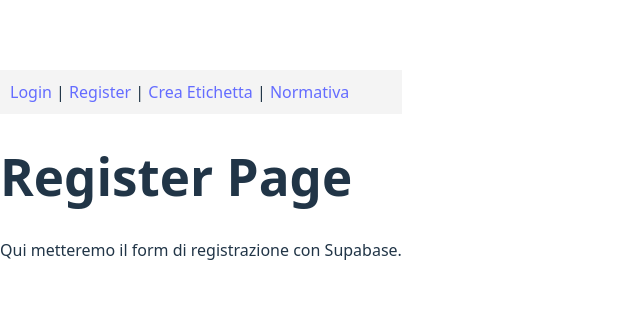
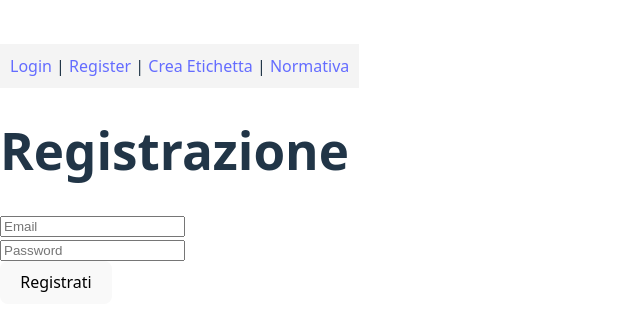
Before and after one commit to sabridalu/labels, a React (Vite) app: page /register in a window 1280 px wide. Shown: the part 226-556 px from the top of the page, without its empty margins (0-640 px from the left). Built offline with nearby package versions, Linux system fonts and the light colour scheme; no server answers.

Commit message:
feat: add Supabase login and registration forms

```diff
--- a/src/pages/Login.tsx
+++ b/src/pages/Login.tsx
@@ -1,9 +1,54 @@
+import { useForm } from "react-hook-form";
+import { z } from "zod";
+import { zodResolver } from "@hookform/resolvers/zod";
+import { supabase } from "../services/supabase";
+import { useState } from "react";
+import { useNavigate } from "react-router-dom";
+
+const schema = z.object({
+  email: z.string().email("Email non valida"),
+  password: z.string().min(6, "Password obbligatoria"),
+});
+
+type FormData = z.infer<typeof schema>;
+
 function Login() {
+  const { register, handleSubmit, formState: { errors } } = useForm<FormData>({
+    resolver: zodResolver(schema),
+  });
+  const [message, setMessage] = useState<string | null>(null);
+  const navigate = useNavigate();
+
+  const onSubmit = async (data: FormData) => {
+    const { error } = await supabase.auth.signInWithPassword({
+      email: data.email,
+      password: data.password,
+    });
+
+    if (error) setMessage(error.message);
+    else {
+      setMessage("Login effettuato!");
+      navigate("/create-label"); // redirect dopo login
+    }
+  };
+
   return (
     <div>
-      <h1>Login Page</h1>
-      <p>Qui metteremo il form di login con Supabase.</p>
+      <h1>Login</h1>
+      <form onSubmit={handleSubmit(onSubmit)}>
+        <div>
+          <input placeholder="Email" {...register("email")} />
+          {errors.email && <p>{errors.email.message}</p>}
+        </div>
+        <div>
+          <input type="password" placeholder="Password" {...register("password")} />
+          {errors.password && <p>{errors.password.message}</p>}
+        </div>
+        <button type="submit">Accedi</button>
+      </form>
+      {message && <p>{message}</p>}
     </div>
   );
 }
+
 export default Login;
--- a/src/pages/Register.tsx
+++ b/src/pages/Register.tsx
@@ -1,9 +1,49 @@
+import { useForm } from "react-hook-form";
+import { z } from "zod";
+import { zodResolver } from "@hookform/resolvers/zod";
+import { useState } from "react";
+import { supabase } from "../services/supabase";
+
+const schema = z.object({
+  email: z.string().email("Email non valida"),
+  password: z.string().min(6, "La password deve avere almeno 6 caratteri"),
+});
+
+type FormData = z.infer<typeof schema>;
+
 function Register() {
+  const { register, handleSubmit, formState: { errors } } = useForm<FormData>({
+    resolver: zodResolver(schema),
+  });
+  const [message, setMessage] = useState<string | null>(null);
+
+  const onSubmit = async (data: FormData) => {
+    const { error } = await supabase.auth.signUp({
+      email: data.email,
+      password: data.password,
+    });
+
+    if (error) setMessage(error.message);
+    else setMessage("Registrazione completata! Controlla la tua email.");
+  };
+
   return (
     <div>
-      <h1>Register Page</h1>
-      <p>Qui metteremo il form di registrazione con Supabase.</p>
+      <h1>Registrazione</h1>
+      <form onSubmit={handleSubmit(onSubmit)}>
+        <div>
+          <input placeholder="Email" {...register("email")} />
+          {errors.email && <p>{errors.email.message}</p>}
+        </div>
+        <div>
+          <input type="password" placeholder="Password" {...register("password")} />
+          {errors.password && <p>{errors.password.message}</p>}
+        </div>
+        <button type="submit">Registrati</button>
+      </form>
+      {message && <p>{message}</p>}
     </div>
   );
 }
+
 export default Register;
```
